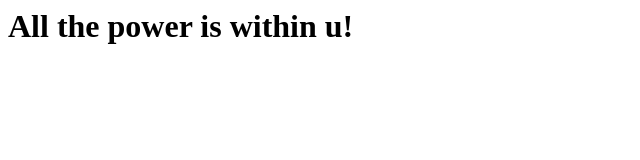
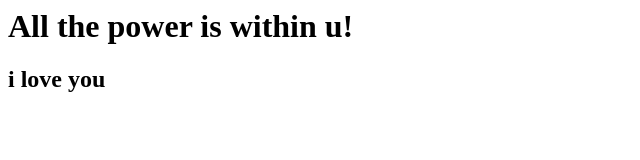
Before and after one commit to swetatalky/firstgitrepo, a plain HTML site: page index.html in a window 1280 px wide. Shown: the whole page, without its empty margins (0-640 px from the left). Drawn offline with Linux system fonts and the light colour scheme.

Commit message:
added on dev branch

```diff
--- a/index.html
+++ b/index.html
@@ -1,5 +1,6 @@
 <html>
 	<body>
 		<h1>All the power is within u!</h1>
+		<h2>i love you</h2>
 	</body>
 </html>
```
